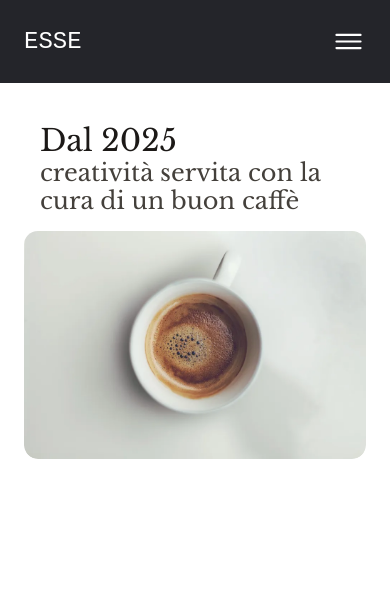
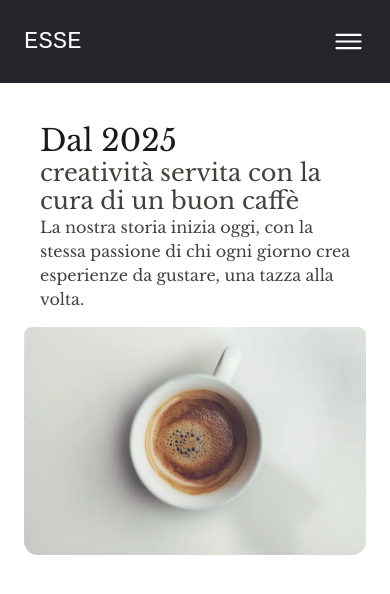
Before and after one commit to moreee-sa/esse-bar, a React (Vite) app: page / in a window 390 px wide. Shown: the top 594 px of the page. Built offline with nearby package versions, Linux system fonts and the light colour scheme.

Commit message:
Importata e utilizzata HomeSection nella pagina Home insieme al Navbar

```diff
--- a/src/pages/Home/index.tsx
+++ b/src/pages/Home/index.tsx
@@ -1,41 +1,11 @@
-import Navbar from "@/components/Navbar"
+import Navbar from "@components/Navbar"
+import HomeSection from "@components/Home/HomeSection"
 
 function Home() {
   return (
     <>
       <Navbar />
-      <div className="p-6 lg:px-20 lg:py-6">
-        {/* Introduction */}
-        <div className="flex flex-col justify-center items-center lg:flex-row rounded-xl overflow-hidden w-full">
-          {/* Text */}
-          <div className="w-full lg:w-[40%] flex flex-col p-4">
-            <span
-              style={{ fontFamily: "'Libre Baskerville', serif", fontWeight: 400 }}
-              className="text-stone-900 text-3xl lg:text-8xl md:text-6xl text-wrap"
-            >
-              Dal 2025
-            </span>
-            <span
-              style={{ fontFamily: "'Libre Baskerville', serif", fontWeight: 400 }}
-              className="text-stone-700 text-2xl lg:text-7xl md:text-5xl leading-7 md:leading-18 text-wrap"
-            >
-              creatività servita con la cura di un buon caffè
-            </span>
-          </div>
-
-          {/* Image */}
-          <div className="relative w-full lg:w-[60%]">
-            <img
-              src="image/drink_1.webp"
-              alt=""
-              className="object-cover w-full h-full rounded-xl lg:rounded-none"
-            />
-            <div
-              className="absolute inset-0 bg-none lg:bg-linear-[90deg_in_oklab,rgba(255,255,255,1)_10%,rgba(208,212,203,0.2)_25%,rgba(0,0,0,0)_100%]"
-            />
-          </div>
-        </div>
-      </div>
+      <HomeSection />
     </>
   )
 }
```
